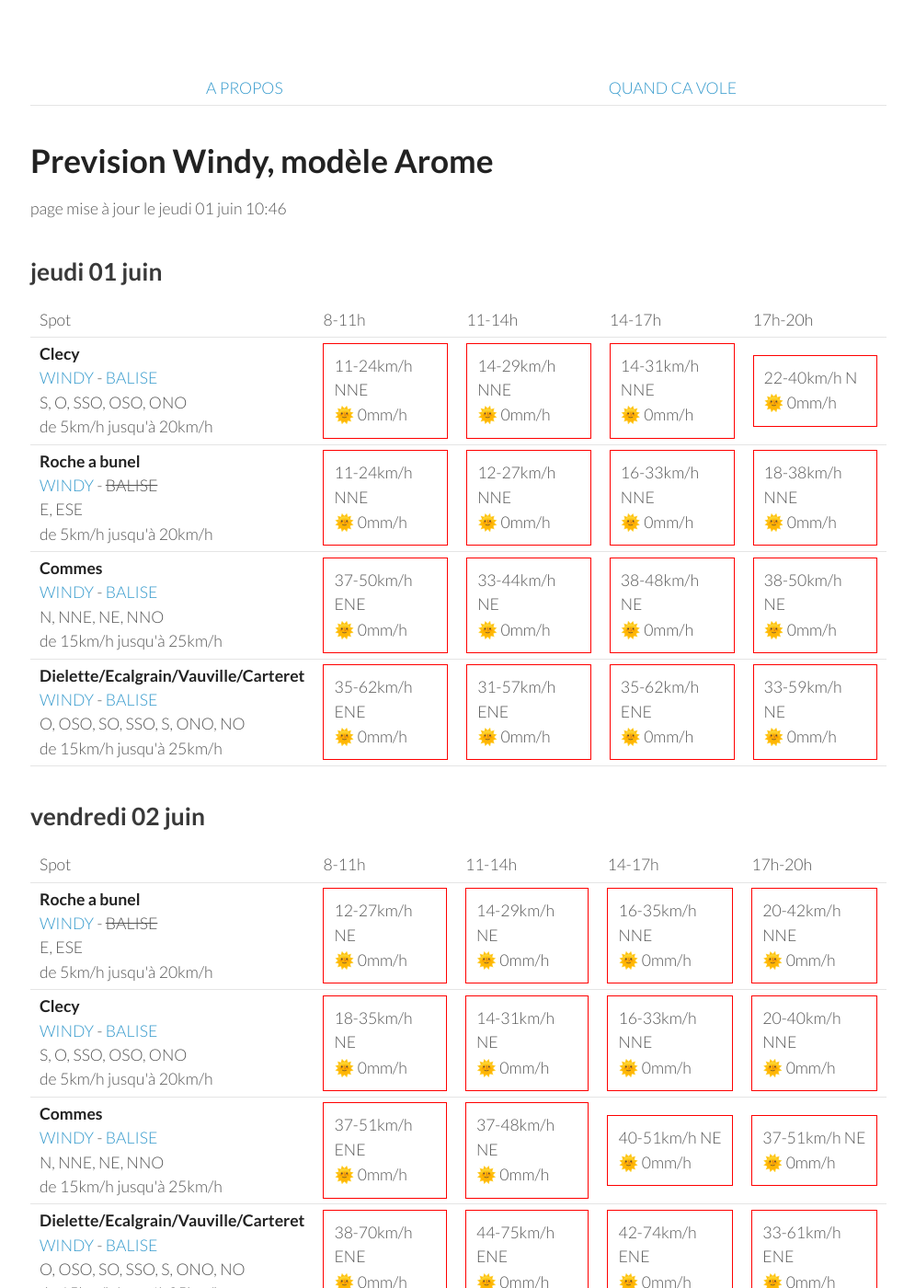
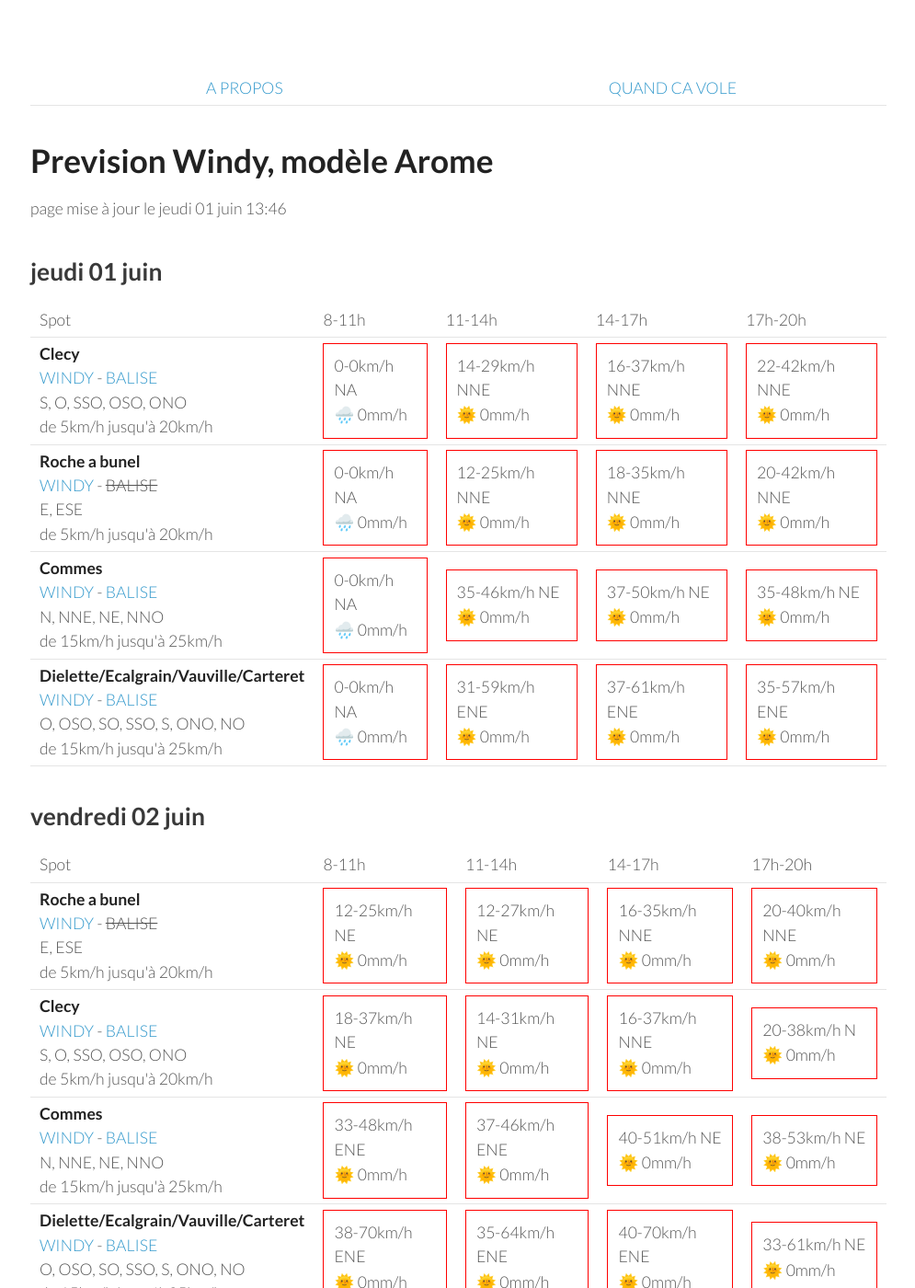
Before and after one commit to parapente-dans-le-nord/parapente-dans-le-nord.github.io, a Jekyll site: the page built from normandie.markdown, in a window 1280 px wide and 1400 px high. Shown: the whole window at 92% size, without its empty margins (25-1020 px from the left). Built offline with Jekyll 4.4.1, drawn with Linux system fonts in a browser that asks for light colours.

Commit message:
update index.markdown

```diff
--- a/normandie.markdown
+++ b/normandie.markdown
@@ -7,7 +7,7 @@ title:  "Tous les spots"
 {: .links}
 
 # Prevision Windy, modèle Arome
-page mise à jour le jeudi 01 juin 10:46
+page mise à jour le jeudi 01 juin 13:46
 
 ## jeudi 01 juin
 
@@ -24,41 +24,37 @@ page mise à jour le jeudi 01 juin 10:46
 <tr>
         <td><strong>Clecy</strong><br><a href="https://windy.com/48.929/-0.470?48.516,-0.470,8">WINDY</a> - <span class=""><a href="http://www.balisemeteo.com/balise.php?idBalise=122">BALISE</a> </span><br> <span class="vent-favorable">S, O, SSO, OSO, ONO</span><br><span class="force-vent">de 5km/h jusqu'à 20km/h</span> </td>
 
-            <td><div class="not-flyable"><p>11-24km/h NNE</p><p>🌞 0mm/h</p></div></td>
+            <td><div class="not-flyable"><p>0-0km/h NA</p><p>🌧️ 0mm/h</p></div></td>
             <td><div class="not-flyable"><p>14-29km/h NNE</p><p>🌞 0mm/h</p></div></td>
-            <td><div class="not-flyable"><p>14-31km/h NNE</p><p>🌞 0mm/h</p></div></td>
-            <td><div class="not-flyable"><p>22-40km/h N</p><p>🌞 0mm/h</p></div></td>
-
+            <td><div class="not-flyable"><p>16-37km/h NNE</p><p>🌞 0mm/h</p></div></td>
+            <td><div class="not-flyable"><p>22-42km/h NNE</p><p>🌞 0mm/h</p></div></td>
 
     </tr>
 <tr>
         <td><strong>Roche a bunel</strong><br><a href="https://windy.com/48.993/-0.499?48.580,-0.499,8">WINDY</a> - <span class="no-balise"> BALISE </span><br> <span class="vent-favorable">E, ESE</span><br><span class="force-vent">de 5km/h jusqu'à 20km/h</span> </td>
 
-            <td><div class="not-flyable"><p>11-24km/h NNE</p><p>🌞 0mm/h</p></div></td>
-            <td><div class="not-flyable"><p>12-27km/h NNE</p><p>🌞 0mm/h</p></div></td>
-            <td><div class="not-flyable"><p>16-33km/h NNE</p><p>🌞 0mm/h</p></div></td>
-            <td><div class="not-flyable"><p>18-38km/h NNE</p><p>🌞 0mm/h</p></div></td>
-
+            <td><div class="not-flyable"><p>0-0km/h NA</p><p>🌧️ 0mm/h</p></div></td>
+            <td><div class="not-flyable"><p>12-25km/h NNE</p><p>🌞 0mm/h</p></div></td>
+            <td><div class="not-flyable"><p>18-35km/h NNE</p><p>🌞 0mm/h</p></div></td>
+            <td><div class="not-flyable"><p>20-42km/h NNE</p><p>🌞 0mm/h</p></div></td>
 
     </tr>
 <tr>
         <td><strong>Commes</strong><br><a href="https://windy.com/49.346/-0.726?48.936,-0.726,8">WINDY</a> - <span class=""><a href="http://www.balisemeteo.com/balise.php?idBalise=158">BALISE</a> </span><br> <span class="vent-favorable">N, NNE, NE, NNO</span><br><span class="force-vent">de 15km/h jusqu'à 25km/h</span> </td>
 
-            <td><div class="not-flyable"><p>37-50km/h ENE</p><p>🌞 0mm/h</p></div></td>
-            <td><div class="not-flyable"><p>33-44km/h NE</p><p>🌞 0mm/h</p></div></td>
-            <td><div class="not-flyable"><p>38-48km/h NE</p><p>🌞 0mm/h</p></div></td>
-            <td><div class="not-flyable"><p>38-50km/h NE</p><p>🌞 0mm/h</p></div></td>
-
+            <td><div class="not-flyable"><p>0-0km/h NA</p><p>🌧️ 0mm/h</p></div></td>
+            <td><div class="not-flyable"><p>35-46km/h NE</p><p>🌞 0mm/h</p></div></td>
+            <td><div class="not-flyable"><p>37-50km/h NE</p><p>🌞 0mm/h</p></div></td>
+            <td><div class="not-flyable"><p>35-48km/h NE</p><p>🌞 0mm/h</p></div></td>
 
     </tr>
 <tr>
         <td><strong>Dielette/Ecalgrain/Vauville/Carteret</strong><br><a href="https://windy.com/49.650/-1.856?49.243,-1.856,8">WINDY</a> - <span class=""><a href="http://www.balisemeteo.com/balise.php?idBalise=81">BALISE</a> </span><br> <span class="vent-favorable">O, OSO, SO, SSO, S, ONO, NO</span><br><span class="force-vent">de 15km/h jusqu'à 25km/h</span> </td>
 
-            <td><div class="not-flyable"><p>35-62km/h ENE</p><p>🌞 0mm/h</p></div></td>
-            <td><div class="not-flyable"><p>31-57km/h ENE</p><p>🌞 0mm/h</p></div></td>
-            <td><div class="not-flyable"><p>35-62km/h ENE</p><p>🌞 0mm/h</p></div></td>
-            <td><div class="not-flyable"><p>33-59km/h NE</p><p>🌞 0mm/h</p></div></td>
-
+            <td><div class="not-flyable"><p>0-0km/h NA</p><p>🌧️ 0mm/h</p></div></td>
+            <td><div class="not-flyable"><p>31-59km/h ENE</p><p>🌞 0mm/h</p></div></td>
+            <td><div class="not-flyable"><p>37-61km/h ENE</p><p>🌞 0mm/h</p></div></td>
+            <td><div class="not-flyable"><p>35-57km/h ENE</p><p>🌞 0mm/h</p></div></td>
 
     </tr>
 
@@ -80,30 +76,30 @@ page mise à jour le jeudi 01 juin 10:46
 <tr>
         <td><strong>Roche a bunel</strong><br><a href="https://windy.com/48.993/-0.499?48.580,-0.499,8">WINDY</a> - <span class="no-balise"> BALISE </span><br> <span class="vent-favorable">E, ESE</span><br><span class="force-vent">de 5km/h jusqu'à 20km/h</span> </td>
 
+            <td><div class="not-flyable"><p>12-25km/h NE</p><p>🌞 0mm/h</p></div></td>
             <td><div class="not-flyable"><p>12-27km/h NE</p><p>🌞 0mm/h</p></div></td>
-            <td><div class="not-flyable"><p>14-29km/h NE</p><p>🌞 0mm/h</p></div></td>
             <td><div class="not-flyable"><p>16-35km/h NNE</p><p>🌞 0mm/h</p></div></td>
-            <td><div class="not-flyable"><p>20-42km/h NNE</p><p>🌞 0mm/h</p></div></td>
+            <td><div class="not-flyable"><p>20-40km/h NNE</p><p>🌞 0mm/h</p></div></td>
 
 
     </tr>
 <tr>
         <td><strong>Clecy</strong><br><a href="https://windy.com/48.929/-0.470?48.516,-0.470,8">WINDY</a> - <span class=""><a href="http://www.balisemeteo.com/balise.php?idBalise=122">BALISE</a> </span><br> <span class="vent-favorable">S, O, SSO, OSO, ONO</span><br><span class="force-vent">de 5km/h jusqu'à 20km/h</span> </td>
 
-            <td><div class="not-flyable"><p>18-35km/h NE</p><p>🌞 0mm/h</p></div></td>
+            <td><div class="not-flyable"><p>18-37km/h NE</p><p>🌞 0mm/h</p></div></td>
             <td><div class="not-flyable"><p>14-31km/h NE</p><p>🌞 0mm/h</p></div></td>
-            <td><div class="not-flyable"><p>16-33km/h NNE</p><p>🌞 0mm/h</p></div></td>
-            <td><div class="not-flyable"><p>20-40km/h NNE</p><p>🌞 0mm/h</p></div></td>
+            <td><div class="not-flyable"><p>16-37km/h NNE</p><p>🌞 0mm/h</p></div></td>
+            <td><div class="not-flyable"><p>20-38km/h N</p><p>🌞 0mm/h</p></div></td>
 
 
     </tr>
 <tr>
         <td><strong>Commes</strong><br><a href="https://windy.com/49.346/-0.726?48.936,-0.726,8">WINDY</a> - <span class=""><a href="http://www.balisemeteo.com/balise.php?idBalise=158">BALISE</a> </span><br> <span class="vent-favorable">N, NNE, NE, NNO</span><br><span class="force-vent">de 15km/h jusqu'à 25km/h</span> </td>
 
-            <td><div class="not-flyable"><p>37-51km/h ENE</p><p>🌞 0mm/h</p></div></td>
-            <td><div class="not-flyable"><p>37-48km/h NE</p><p>🌞 0mm/h</p></div></td>
+            <td><div class="not-flyable"><p>33-48km/h ENE</p><p>🌞 0mm/h</p></div></td>
+            <td><div class="not-flyable"><p>37-46km/h ENE</p><p>🌞 0mm/h</p></div></td>
             <td><div class="not-flyable"><p>40-51km/h NE</p><p>🌞 0mm/h</p></div></td>
-            <td><div class="not-flyable"><p>37-51km/h NE</p><p>🌞 0mm/h</p></div></td>
+            <td><div class="not-flyable"><p>38-53km/h NE</p><p>🌞 0mm/h</p></div></td>
 
 
     </tr>
@@ -111,9 +107,9 @@ page mise à jour le jeudi 01 juin 10:46
         <td><strong>Dielette/Ecalgrain/Vauville/Carteret</strong><br><a href="https://windy.com/49.650/-1.856?49.243,-1.856,8">WINDY</a> - <span class=""><a href="http://www.balisemeteo.com/balise.php?idBalise=81">BALISE</a> </span><br> <span class="vent-favorable">O, OSO, SO, SSO, S, ONO, NO</span><br><span class="force-vent">de 15km/h jusqu'à 25km/h</span> </td>
 
             <td><div class="not-flyable"><p>38-70km/h ENE</p><p>🌞 0mm/h</p></div></td>
-            <td><div class="not-flyable"><p>44-75km/h ENE</p><p>🌞 0mm/h</p></div></td>
-            <td><div class="not-flyable"><p>42-74km/h ENE</p><p>🌞 0mm/h</p></div></td>
-            <td><div class="not-flyable"><p>33-61km/h ENE</p><p>🌞 0mm/h</p></div></td>
+            <td><div class="not-flyable"><p>35-64km/h ENE</p><p>🌞 0mm/h</p></div></td>
+            <td><div class="not-flyable"><p>40-70km/h ENE</p><p>🌞 0mm/h</p></div></td>
+            <td><div class="not-flyable"><p>33-61km/h NE</p><p>🌞 0mm/h</p></div></td>
 
 
     </tr>
```
